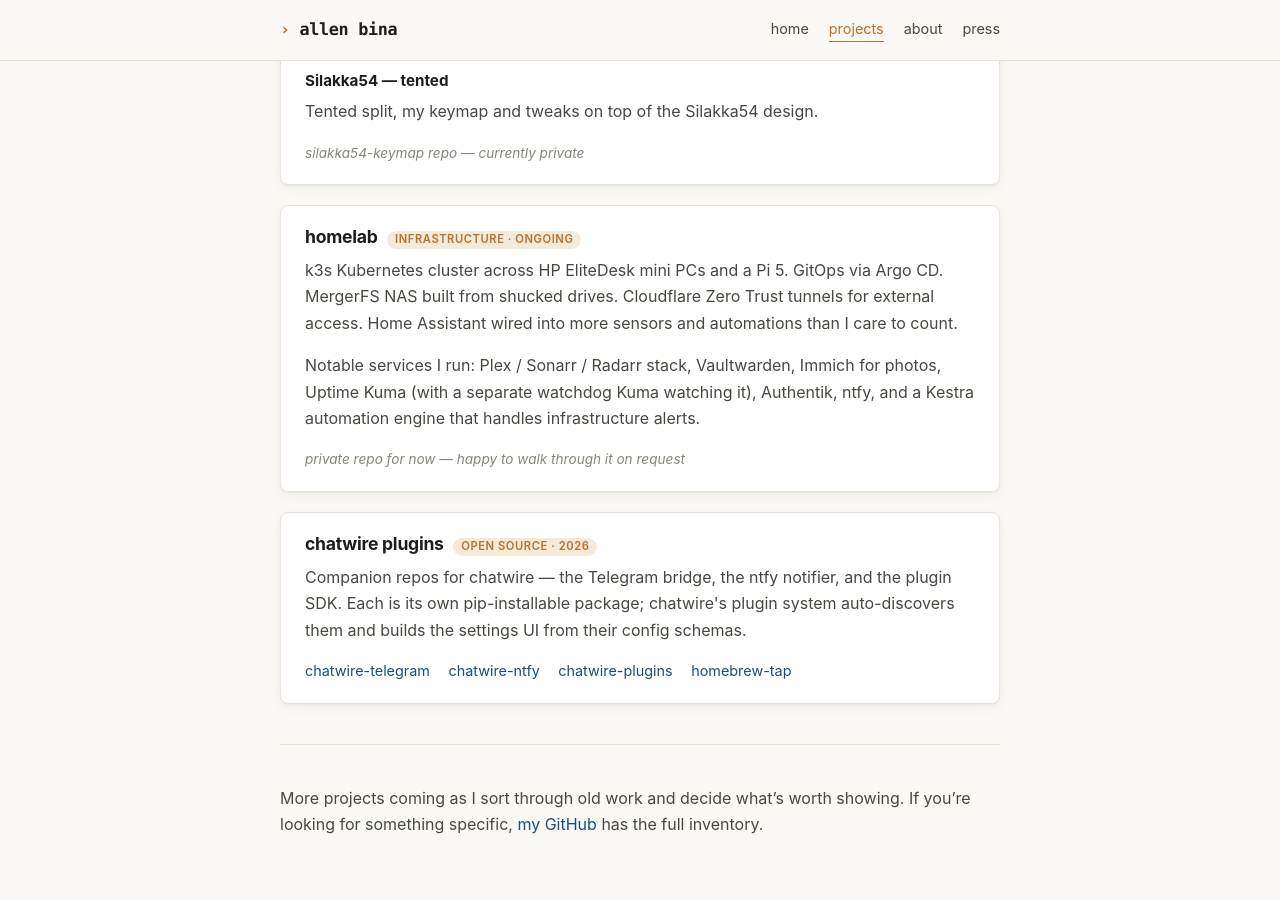
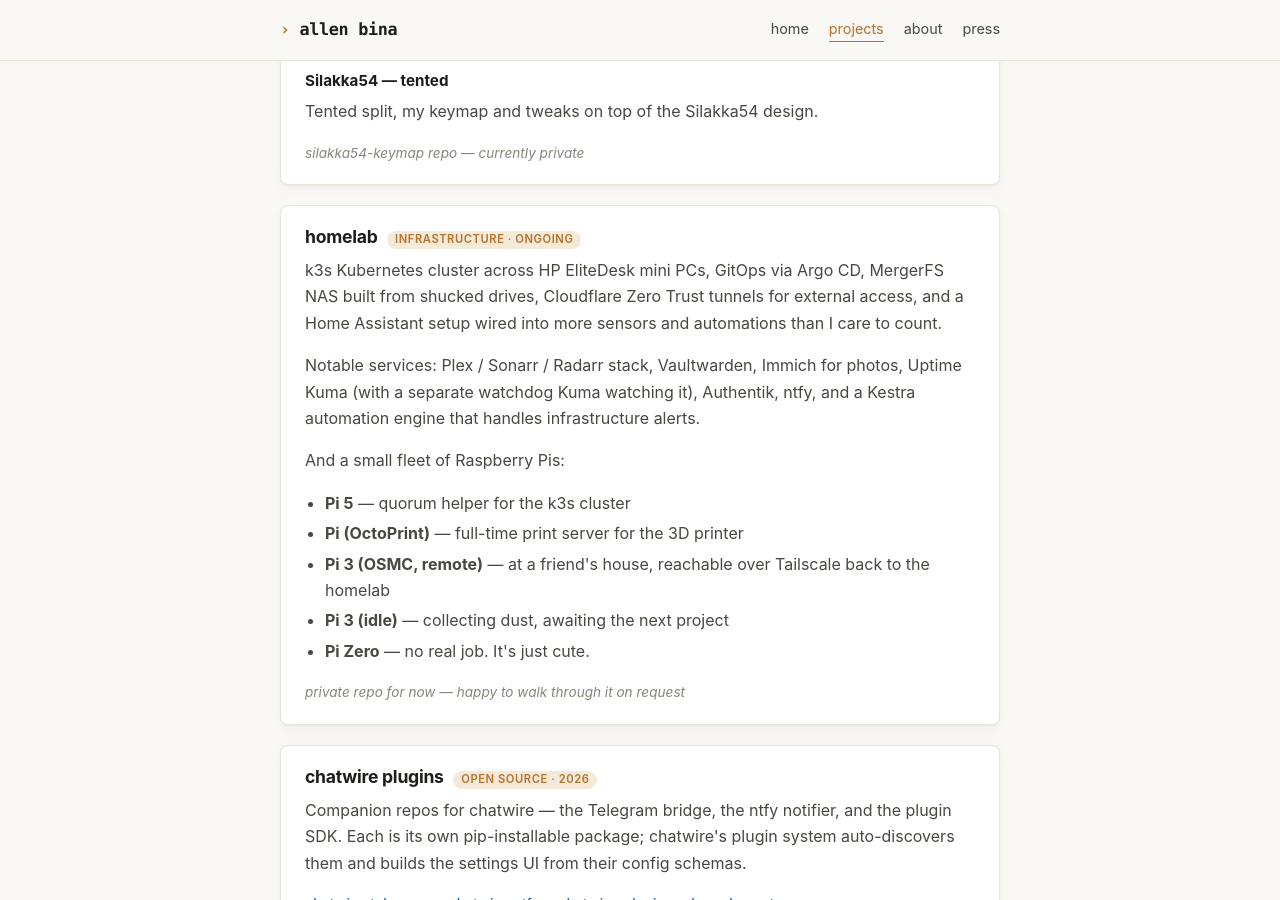
Before and after one commit to allenbina/allenbina.github.io, a Jekyll site: the page built from projects.md, in a window 1280 px wide and 900 px high, scrolled down 996 px. Built offline with Jekyll 4.4.1, drawn with Linux system fonts in a browser that asks for light colours.

Commit message:
Add Pi fleet to homelab section (5, OctoPrint, remote OSMC, idle, Zero)

```diff
--- a/projects.md
+++ b/projects.md
@@ -43,8 +43,16 @@ A short list of things I build outside work. The headline ones are open source;
 
 <article class="project">
   <h3>homelab <span class="tag">infrastructure · ongoing</span></h3>
-  <p>k3s Kubernetes cluster across HP EliteDesk mini PCs and a Pi 5. GitOps via Argo CD. MergerFS NAS built from shucked drives. Cloudflare Zero Trust tunnels for external access. Home Assistant wired into more sensors and automations than I care to count.</p>
-  <p>Notable services I run: Plex / Sonarr / Radarr stack, Vaultwarden, Immich for photos, Uptime Kuma (with a separate watchdog Kuma watching it), Authentik, ntfy, and a Kestra automation engine that handles infrastructure alerts.</p>
+  <p>k3s Kubernetes cluster across HP EliteDesk mini PCs, GitOps via Argo CD, MergerFS NAS built from shucked drives, Cloudflare Zero Trust tunnels for external access, and a Home Assistant setup wired into more sensors and automations than I care to count.</p>
+  <p>Notable services: Plex / Sonarr / Radarr stack, Vaultwarden, Immich for photos, Uptime Kuma (with a separate watchdog Kuma watching it), Authentik, ntfy, and a Kestra automation engine that handles infrastructure alerts.</p>
+  <p>And a small fleet of Raspberry Pis:</p>
+  <ul>
+    <li><strong>Pi 5</strong> — quorum helper for the k3s cluster</li>
+    <li><strong>Pi (OctoPrint)</strong> — full-time print server for the 3D printer</li>
+    <li><strong>Pi 3 (OSMC, remote)</strong> — at a friend's house, reachable over Tailscale back to the homelab</li>
+    <li><strong>Pi 3 (idle)</strong> — collecting dust, awaiting the next project</li>
+    <li><strong>Pi Zero</strong> — no real job. It's just cute.</li>
+  </ul>
   <p class="links">
     <em style="color: var(--fg-faint); font-size: 0.85rem;">private repo for now — happy to walk through it on request</em>
   </p>
```
